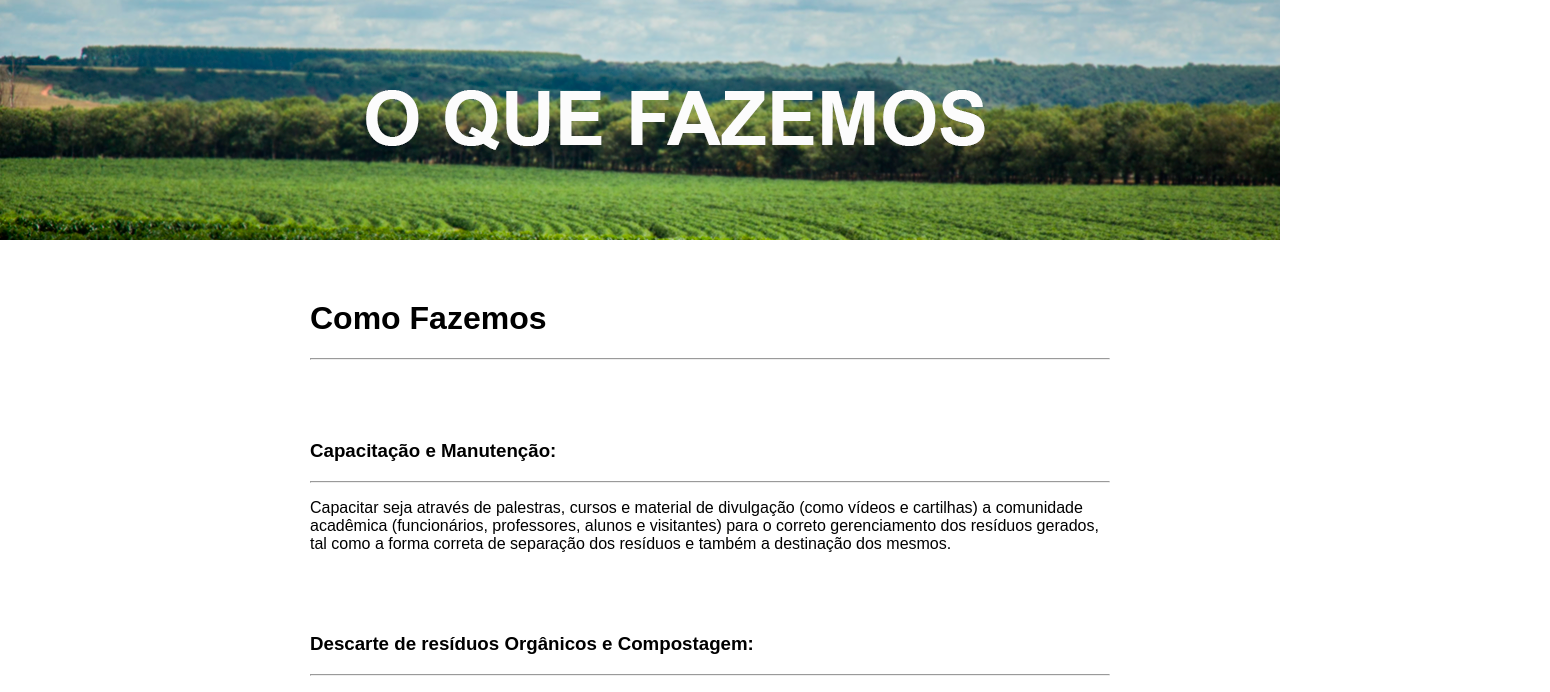
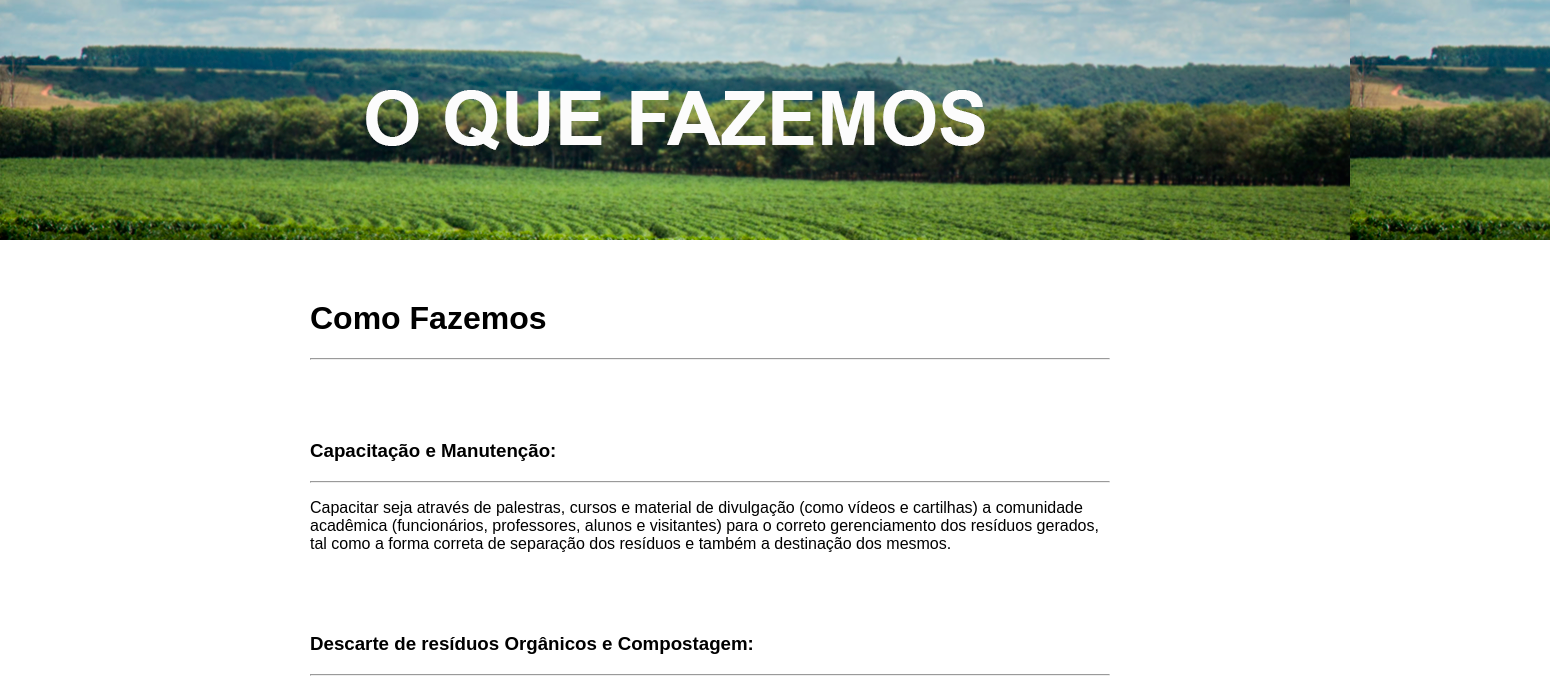
Before and after one commit to GustaCani/Projeto_REGER, a React (Vite) app in the folder frontend/: page /#/como-fazemos in a window 1280 px wide. Shown: the top 692 px of the page, 1550 px wide, since content can reach past the window. Built offline with nearby package versions, Linux system fonts and the light colour scheme.

Commit message:
Update styles.css

```diff
--- a/frontend/src/assets/paginas/components_comofazemos/Header/styles.css
+++ b/frontend/src/assets/paginas/components_comofazemos/Header/styles.css
@@ -1,7 +1,7 @@
 .header3{
     background-image: url(./bbb.png);
     height: 240px;
-    width: 100% ;
+    width: 1550px ;
 }
 
 .header3 h1{
```
